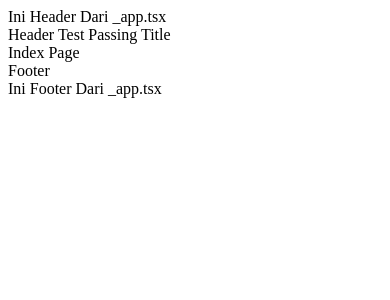
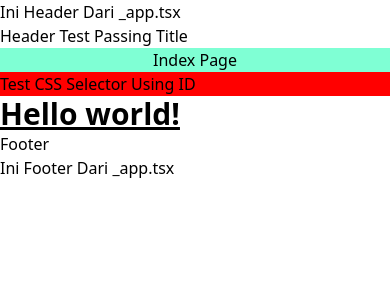
Before and after one commit to TantowiPutra/belajar-next-js, a Next.js app: page / in a window 390 px wide. Shown: the top 300 px of the page. Built offline with nearby package versions, Linux system fonts and the light colour scheme.

Commit message:
chore: adding css modules and globals (also preping tailwindcss module)

```diff
--- a/layout/index.tsx
+++ b/layout/index.tsx
@@ -29,7 +29,7 @@ export default function RootLayout({ children, title, metaTitle } : { children:
                 <link rel="icon" href="file.svg" />
             </Head>
             <div className={`${geistSans.variable} ${geistMono.variable}`}>
-                <div>Header <span>{title || "Default Title"}</span></div>
+                <div className="header">Header <span>{title || "Default Title"}</span></div>
                 <div>{ children }</div>
                 <div>Footer</div>
             </div>
--- a/pages/_app.tsx
+++ b/pages/_app.tsx
@@ -1,7 +1,7 @@
-import '../styles/globals.css'
 import RootLayout from '@/layout'
 import { AppProps } from 'next/app'
 import { useRouter } from 'next/router'
+import '../styles/globals.css'
 
 /*
     Sebagai Pembungkus (semua) halaman ketika di load.
--- a/pages/index.tsx
+++ b/pages/index.tsx
@@ -1,9 +1,21 @@
+import styles from '@/styles/Home.module.css'
+
 export default function Home() {
     // INI ROUTE HALAMAN INDEX
     // WEBSITE MEMERLUKAN TAMBAHAN METADATA DISINI
     return (
-        <div>
-            Index Page
-        </div>
+        <>
+            <div className={styles.footer}>
+                Index Page
+            </div>
+
+            <div id={styles.footer_baru}>
+                Test CSS Selector Using ID
+            </div>
+
+            <h1 className="text-3xl font-bold underline">
+                Hello world!
+            </h1>
+        </>
     );
 }
--- /dev/null
+++ b/postcss.config.mjs
@@ -0,0 +1,7 @@
+const config = {
+    plugins: {
+        "@tailwindcss/postcss": {},
+    },
+};
+
+export default config;
--- /dev/null
+++ b/styles/Home.module.css
@@ -0,0 +1,180 @@
+/*
+    CSS modules spesific untuk komponen tertentu
+    *.module.css
+
+    * = nama komponen
+*/
+
+.page {
+    --gray-rgb: 0, 0, 0;
+    --gray-alpha-200: rgba(var(--gray-rgb), 0.08);
+    --gray-alpha-100: rgba(var(--gray-rgb), 0.05);
+
+    --button-primary-hover: #383838;
+    --button-secondary-hover: #f2f2f2;
+
+    display: grid;
+    grid-template-rows: 20px 1fr 20px;
+    align-items: center;
+    justify-items: center;
+    min-height: 100svh;
+    padding: 80px;
+    gap: 64px;
+    font-family: var(--font-geist-sans);
+  }
+
+  @media (prefers-color-scheme: dark) {
+    .page {
+      --gray-rgb: 255, 255, 255;
+      --gray-alpha-200: rgba(var(--gray-rgb), 0.145);
+      --gray-alpha-100: rgba(var(--gray-rgb), 0.06);
+
+      --button-primary-hover: #ccc;
+      --button-secondary-hover: #1a1a1a;
+    }
+  }
+
+  .main {
+    display: flex;
+    flex-direction: column;
+    gap: 32px;
+    grid-row-start: 2;
+  }
+
+  .main ol {
+    font-family: var(--font-geist-mono);
+    padding-left: 0;
+    margin: 0;
+    font-size: 14px;
+    line-height: 24px;
+    letter-spacing: -0.01em;
+    list-style-position: inside;
+  }
+
+  .main li:not(:last-of-type) {
+    margin-bottom: 8px;
+  }
+
+  .main code {
+    font-family: inherit;
+    background: var(--gray-alpha-100);
+    padding: 2px 4px;
+    border-radius: 4px;
+    font-weight: 600;
+  }
+
+  .ctas {
+    display: flex;
+    gap: 16px;
+  }
+
+  .ctas a {
+    appearance: none;
+    border-radius: 128px;
+    height: 48px;
+    padding: 0 20px;
+    border: none;
+    border: 1px solid transparent;
+    transition: background 0.2s, color 0.2s, border-color 0.2s;
+    cursor: pointer;
+    display: flex;
+    align-items: center;
+    justify-content: center;
+    font-size: 16px;
+    line-height: 20px;
+    font-weight: 500;
+  }
+
+  a.primary {
+    background: var(--foreground);
+    color: var(--background);
+    gap: 8px;
+  }
+
+  a.secondary {
+    border-color: var(--gray-alpha-200);
+    min-width: 180px;
+  }
+
+  .footer {
+    grid-row-start: 3;
+    display: flex;
+    gap: 24px;
+  }
+
+  .footer a {
+    display: flex;
+    align-items: center;
+    gap: 8px;
+  }
+
+  .footer img {
+    flex-shrink: 0;
+  }
+
+  /* Enable hover only on non-touch devices */
+  @media (hover: hover) and (pointer: fine) {
+    a.primary:hover {
+      background: var(--button-primary-hover);
+      border-color: transparent;
+    }
+
+    a.secondary:hover {
+      background: var(--button-secondary-hover);
+      border-color: transparent;
+    }
+
+    .footer a:hover {
+      text-decoration: underline;
+      text-underline-offset: 4px;
+    }
+  }
+
+  @media (max-width: 600px) {
+    .page {
+      padding: 32px;
+      padding-bottom: 80px;
+    }
+
+    .main {
+      align-items: center;
+    }
+
+    .main ol {
+      text-align: center;
+    }
+
+    .ctas {
+      flex-direction: column;
+    }
+
+    .ctas a {
+      font-size: 14px;
+      height: 40px;
+      padding: 0 16px;
+    }
+
+    a.secondary {
+      min-width: auto;
+    }
+
+    .footer {
+      flex-wrap: wrap;
+      align-items: center;
+      justify-content: center;
+    }
+  }
+
+  @media (prefers-color-scheme: dark) {
+    .logo {
+      filter: invert();
+    }
+  }
+
+  .footer {
+    background-color: aquamarine;
+  }
+
+  #footer_baru {
+    background-color: red;
+  }
--- a/styles/globals.css
+++ b/styles/globals.css
@@ -0,0 +1,35 @@
+@import "tailwindcss";
+
+/*
+    global.css = lokasi CSS global, biasanya diterapkan pada komponen _app.tsx
+*/
+
+/* :root {
+    --background: #ffffff;
+    --foreground: #171717;
+}
+
+@media(prefers-color-scheme-dark: dark) {
+    :root {
+        --background: #0a0a0a;
+        --foreground: #ededed;
+    }
+}
+
+html,
+body {
+    max-width: 100vw;
+    overflow-x: hidden;
+}
+
+.header {
+    background-color: blueviolet;
+}
+
+body {
+    color: var(--foreground);
+    background: var(--background);
+    font-family: Arial, Helvetica, sans-serif;
+    -webkit-font-smoothing: antialiased;
+    -moz-osx-font-smoothing: grayscale;
+} */
```
Also changed, not shown: package.json (+6 -3 lines), 1 other file (tests, documents, lock files or other folders).
